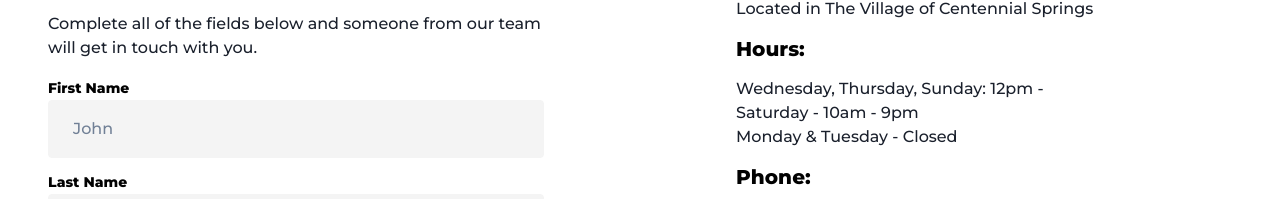
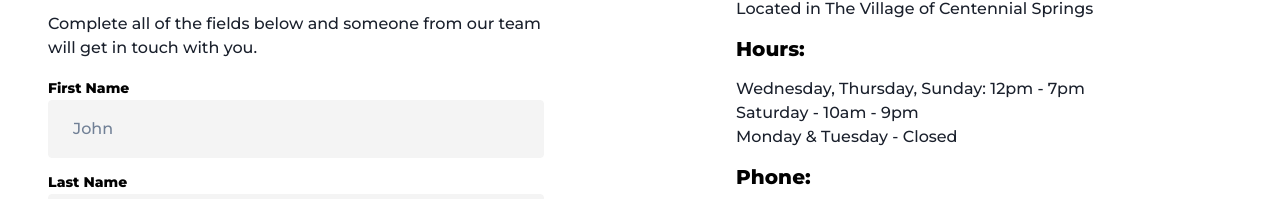
Before and after one commit to christoph-codes/vibesdiy, a Next.js app in the folder site/: page /contact in a window 1280 px wide. Shown: the part 519-718 px from the top of the page. Built offline with nearby package versions, Linux system fonts and the light colour scheme.

Commit message:
main: Update hours to go through 7pm on contact page

```diff
--- a/site/pages/contact/index.tsx
+++ b/site/pages/contact/index.tsx
@@ -119,7 +119,7 @@ const Contact = () => {
 						</Text>
 						<Title h5>Hours:</Title>
 						<Text>
-							Wednesday, Thursday, Sunday: 12pm -
+							Wednesday, Thursday, Sunday: 12pm - 7pm
 							<br />
 							Saturday - 10am - 9pm
 							<br />
--- a/site/pages/gallery.tsx
+++ b/site/pages/gallery.tsx
@@ -44,7 +44,6 @@ const Gallery = () => {
 			<Section paddingTop={0}>
 				<Flex gap="24px" gridColumn={4} flexWrap="wrap">
 					{imageList.map((image, index) => {
-						console.log(ratios[index]);
 						return (
 							<Image
 								key={index}
```
